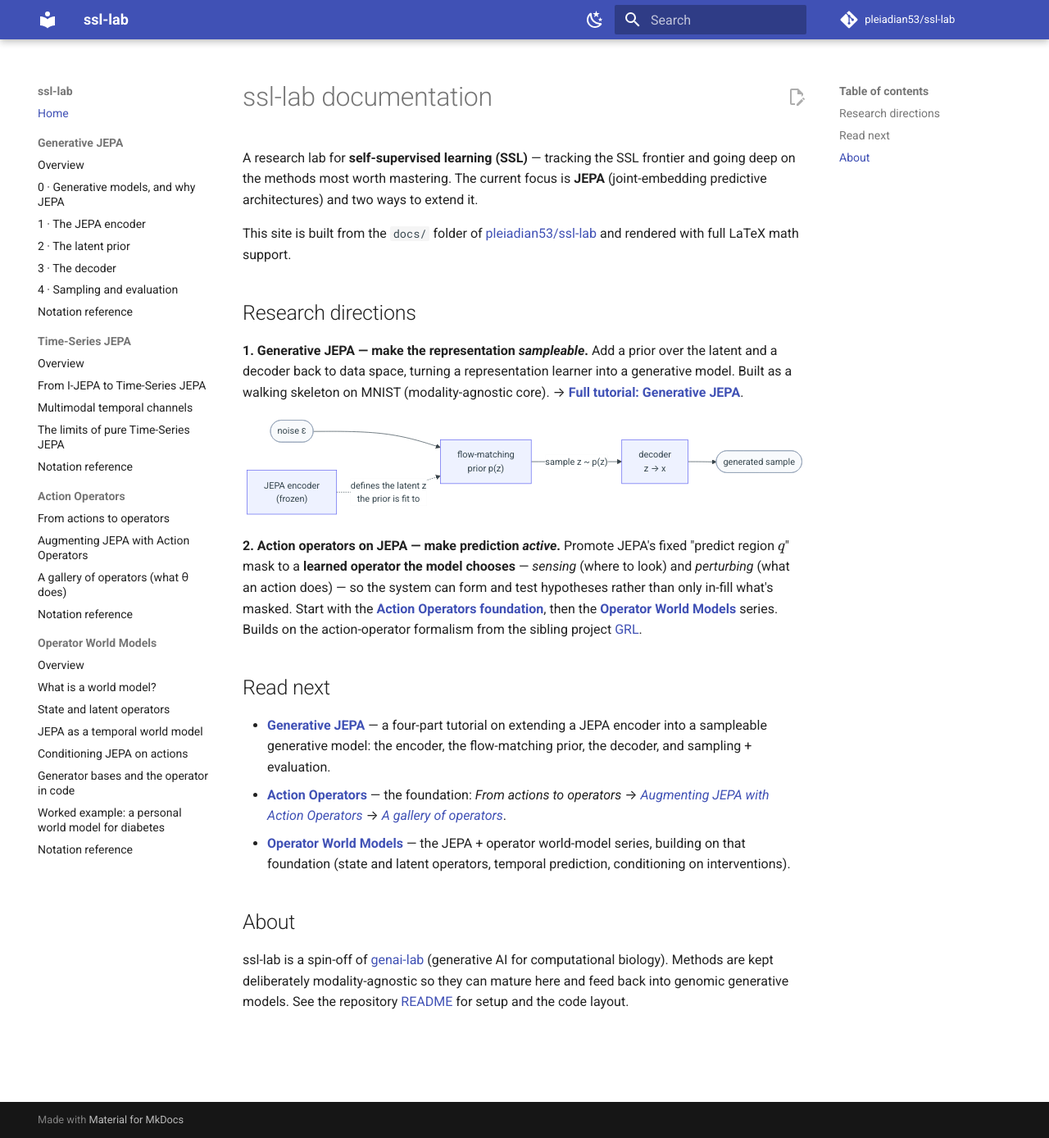
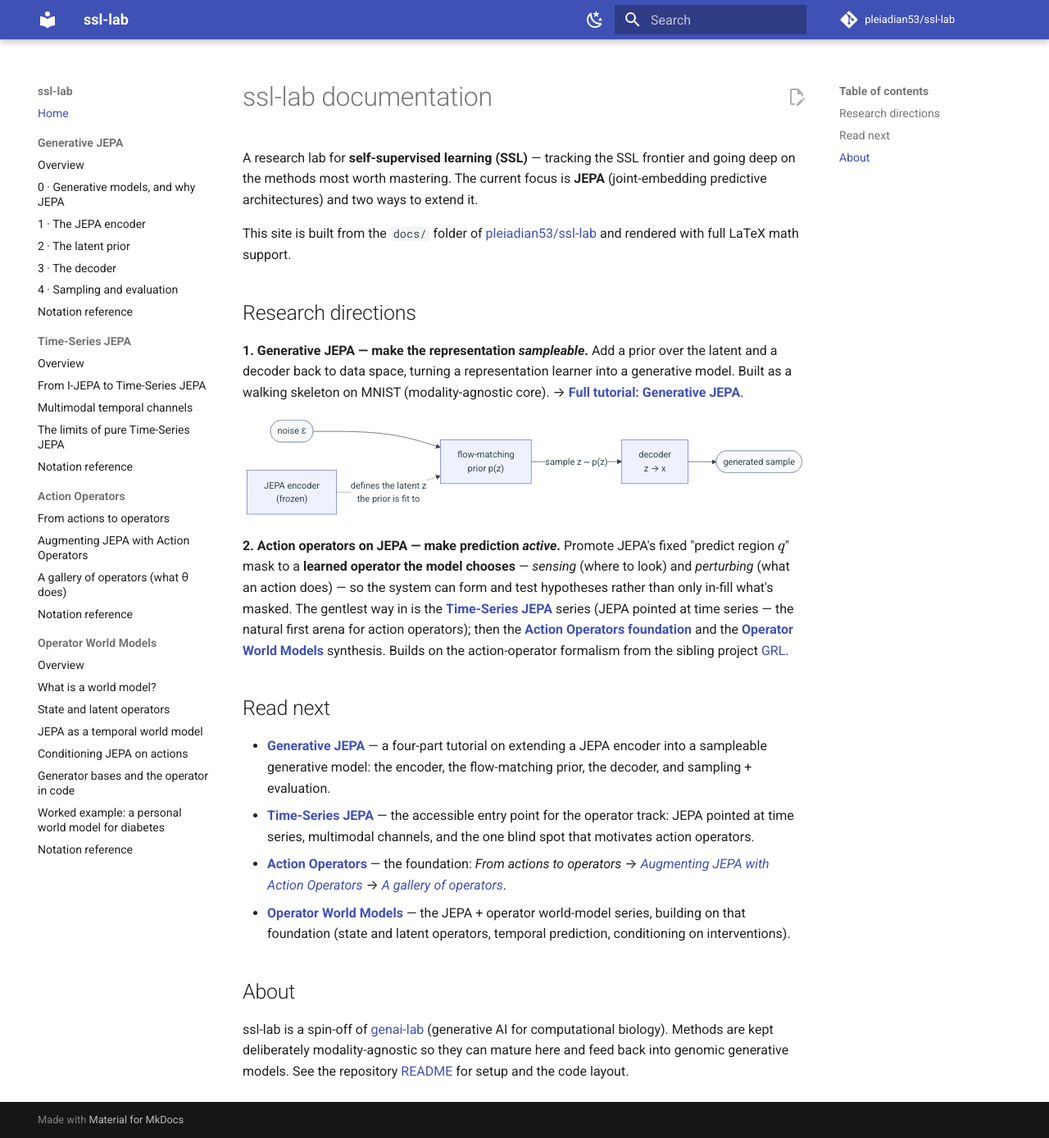
Before and after one commit to pleiadian53/ssl-lab, an MkDocs documentation site: the page built from docs/index.md, in a window 1280 px wide and 1388 px high. Shown: the whole window at 82% size. Built offline with MkDocs 1.6.1 and Material for MkDocs 9.7.7, drawn with Linux system fonts in a browser that asks for light colours; comment, search, counter and statistics services are not loaded.

Commit message:
docs: refresh README and home page for the action-operator corpus
Drop the inaccurate 'JEPA as an Action-Operator World Model' framing; describe the three-series corpus (Time-Series JEPA -> Action Operators -> Operator World Models) with corrected 'blind query / what acted' wording; add protein-ml-lab to Related projects as the SE(3) given pole; list the series in the home-page reading order.

````diff
--- a/docs/index.md
+++ b/docs/index.md
@@ -21,11 +21,12 @@ flowchart LR
     class NOISE,GEN io;
 ```
 
-**2. Action operators on JEPA — make prediction *active*.** Promote JEPA's fixed "predict region $q$" mask to a **learned operator the model chooses** — *sensing* (where to look) and *perturbing* (what an action does) — so the system can form and test hypotheses rather than only in-fill what's masked. Start with the **[Action Operators foundation](action_operator/00-from-actions-to-operators.md)**, then the **[Operator World Models](operator_world_models/index.md)** series. Builds on the action-operator formalism from the sibling project [GRL](https://github.com/pleiadian53/GRL).
+**2. Action operators on JEPA — make prediction *active*.** Promote JEPA's fixed "predict region $q$" mask to a **learned operator the model chooses** — *sensing* (where to look) and *perturbing* (what an action does) — so the system can form and test hypotheses rather than only in-fill what's masked. The gentlest way in is the **[Time-Series JEPA](time_series_jepa/index.md)** series (JEPA pointed at time series — the natural first arena for action operators); then the **[Action Operators foundation](action_operator/00-from-actions-to-operators.md)** and the **[Operator World Models](operator_world_models/index.md)** synthesis. Builds on the action-operator formalism from the sibling project [GRL](https://github.com/pleiadian53/GRL).
 
 ## Read next
 
 - **[Generative JEPA](generative_jepa/index.md)** — a four-part tutorial on extending a JEPA encoder into a sampleable generative model: the encoder, the flow-matching prior, the decoder, and sampling + evaluation.
+- **[Time-Series JEPA](time_series_jepa/index.md)** — the accessible entry point for the operator track: JEPA pointed at time series, multimodal channels, and the one blind spot that motivates action operators.
 - **[Action Operators](action_operator/00-from-actions-to-operators.md)** — the foundation: *From actions to operators* → *[Augmenting JEPA with Action Operators](action_operator/01-jepa-action-operators.md)* → *[A gallery of operators](action_operator/02-operator-gallery.md)*.
 - **[Operator World Models](operator_world_models/index.md)** — the JEPA + operator world-model series, building on that foundation (state and latent operators, temporal prediction, conditioning on interventions).
 
````
Also changed, not shown: README.md (+10 -4 lines).
